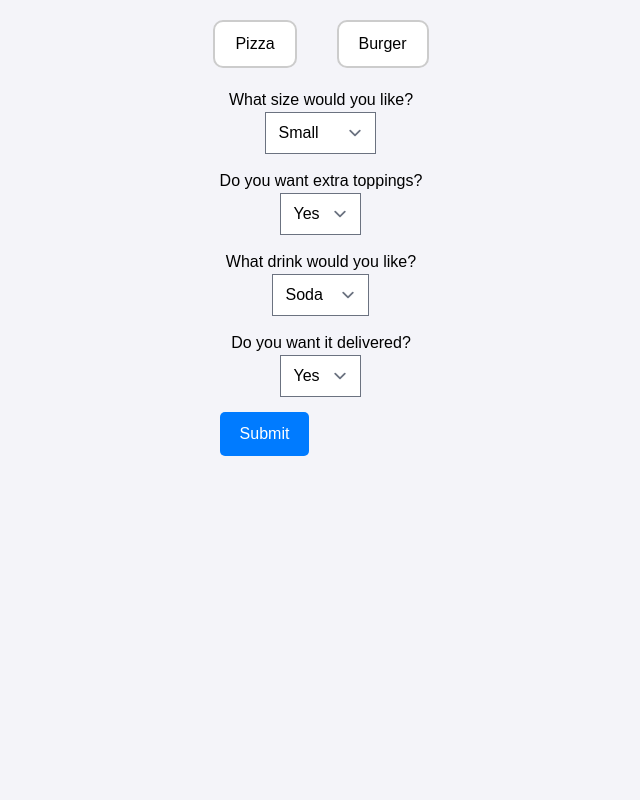
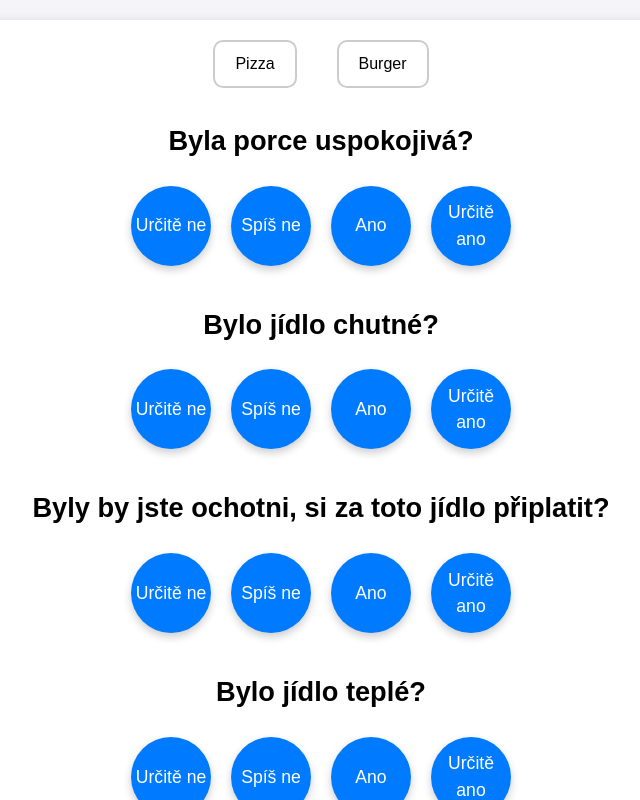
Before and after one commit to tomhula/jecarate, a Next.js app: page /food-rating in a window 1280 px wide. Both pictures are taken after a click on the element "Pizza". Shown: the top 800 px of the page, without its empty margins (319-959 px from the left). Built offline with nearby package versions, Linux system fonts and the light colour scheme.

Commit message:
Add template questions for form

```diff
--- a/app/ui/food-rating/food-selector.tsx
+++ b/app/ui/food-rating/food-selector.tsx
@@ -1,72 +1,95 @@
-'use client';
+'use client'
 
-import { useState } from 'react';
-import { FoodOption } from '@/app/ui/food-rating/food-option';
+import { useState } from 'react'
+import { FoodOption } from '@/app/ui/food-rating/food-option'
 import { FoodFormQuestion } from '@/app/ui/food-rating/food-question'
-import styles from '../food-rating.module.css'
+import { ClickableDiv } from "@/app/ui/util/clickable-div"
+import {FoodFormQuestionAnswerContainer} from "@/app/ui/food-rating/form-answer-container";
+import foodFormStyles from '../food-rating.module.css'
+
+const chosenAnswers: FormAnswer = {
+    ration: null,
+    taste: null,
+    price: null,
+    temperature: null,
+    looks: null
+}
 
 export default function FoodSelector()
 {
-    const [showForm, setShowForm] = useState(false);
+    const [showForm, setShowForm] = useState(false)
 
-    const handleFoodOptionClick = (food: string) => {
-        console.log(`You chose: ${food}`);
-        setShowForm(true);
-    };
+    const handleFoodOptionClick = () => { setShowForm(true) }
 
     return (
-        <>
-            <div className={styles.foodOptions}>
-                <FoodOption onClick={() => handleFoodOptionClick('Pizza')}>Pizza</FoodOption>
-                <FoodOption onClick={() => handleFoodOptionClick('Burger')}>Burger</FoodOption>
+        <div className={'page-container'}>
+            <div className={foodFormStyles.foodOptions}>
+                <FoodOption onClick={() => handleFoodOptionClick()}>Pizza</FoodOption>
+                <FoodOption onClick={() => handleFoodOptionClick()}>Burger</FoodOption>
             </div>
 
             { !showForm && (
-                    <div id="message" className={styles.message}>
+                    <div id="message" className={foodFormStyles.message}>
                         Choose a food
                     </div>
                 )
             }
 
             { showForm && (
-                <form id="food-form">
+                <form id="food-form" method={"post"}>
                     <FoodFormQuestion>
-                        <label htmlFor="q1">What size would you like?</label>
-                        <select id="q1" name="size">
-                            <option value="small">Small</option>
-                            <option value="medium">Medium</option>
-                            <option value="large">Large</option>
-                        </select>
+                        <label className={foodFormStyles.questionLabel}>Byla porce uspokojivá?</label>
+                        <FoodFormQuestionAnswerContainer>
+                            <ClickableDiv action={ () => chosenAnswers.ration = 1 }>Určitě ne</ClickableDiv>
+                            <ClickableDiv action={ () => chosenAnswers.ration = 2 }>Spíš ne</ClickableDiv>
+                            <ClickableDiv action={ () => chosenAnswers.ration = 3 }>Ano</ClickableDiv>
+                            <ClickableDiv action={ () => chosenAnswers.ration = 4 }>Určitě ano</ClickableDiv>
+                        </FoodFormQuestionAnswerContainer>
                     </FoodFormQuestion>
 
                     <FoodFormQuestion>
-                        <label htmlFor="q2">Do you want extra toppings?</label>
-                        <select id="q2" name="toppings">
-                            <option value="yes">Yes</option>
-                            <option value="no">No</option>
-                        </select>
+                        <label className={foodFormStyles.questionLabel}>Bylo jídlo chutné?</label>
+                        <FoodFormQuestionAnswerContainer>
+                            <ClickableDiv action={ () => chosenAnswers.taste = 1 }>Určitě ne</ClickableDiv>
+                            <ClickableDiv action={ () => chosenAnswers.taste = 2 }>Spíš ne</ClickableDiv>
+                            <ClickableDiv action={ () => chosenAnswers.taste = 3 }>Ano</ClickableDiv>
+                            <ClickableDiv action={ () => chosenAnswers.taste = 4 }>Určitě ano</ClickableDiv>
+                        </FoodFormQuestionAnswerContainer>
                     </FoodFormQuestion>
 
                     <FoodFormQuestion>
-                        <label htmlFor="q3">What drink would you like?</label>
-                        <select id="q3" name="drink">
-                            <option value="soda">Soda</option>
-                            <option value="water">Water</option>
-                            <option value="juice">Juice</option>
-                        </select>
+                        <label className={foodFormStyles.questionLabel}>Byly by jste ochotni, si za toto jídlo připlatit?</label>
+                        <FoodFormQuestionAnswerContainer>
+                            <ClickableDiv action={ () => chosenAnswers.price = 1 }>Určitě ne</ClickableDiv>
+                            <ClickableDiv action={ () => chosenAnswers.price = 2 }>Spíš ne</ClickableDiv>
+                            <ClickableDiv action={ () => chosenAnswers.price = 3 }>Ano</ClickableDiv>
+                            <ClickableDiv action={ () => chosenAnswers.price = 4 }>Určitě ano</ClickableDiv>
+                        </FoodFormQuestionAnswerContainer>
                     </FoodFormQuestion>
 
                     <FoodFormQuestion>
-                        <label htmlFor="q4">Do you want it delivered?</label>
-                        <select id="q4" name="delivery">
-                            <option value="yes">Yes</option>
-                            <option value="no">No</option>
-                        </select>
+                        <label className={foodFormStyles.questionLabel}>Bylo jídlo teplé?</label>
+                        <FoodFormQuestionAnswerContainer>
+                            <ClickableDiv action={ () => chosenAnswers.temperature = 1 }>Určitě ne</ClickableDiv>
+                            <ClickableDiv action={ () => chosenAnswers.temperature = 2 }>Spíš ne</ClickableDiv>
+                            <ClickableDiv action={ () => chosenAnswers.temperature = 3 }>Ano</ClickableDiv>
+                            <ClickableDiv action={ () => chosenAnswers.temperature = 4 }>Určitě ano</ClickableDiv>
+                        </FoodFormQuestionAnswerContainer>
+                    </FoodFormQuestion>
+
+                    <FoodFormQuestion>
+                        <label className={foodFormStyles.questionLabel}>Vypadala prezentace jídlo chutně ?</label>
+                        <FoodFormQuestionAnswerContainer>
+                            <ClickableDiv action={ () => chosenAnswers.looks = 1 }>Určitě ne</ClickableDiv>
+                            <ClickableDiv action={ () => chosenAnswers.looks = 2 }>Spíš ne</ClickableDiv>
+                            <ClickableDiv action={ () => chosenAnswers.looks = 3 }>Ano</ClickableDiv>
+                            <ClickableDiv action={ () => chosenAnswers.looks = 4 }>Určitě ano</ClickableDiv>
+                        </FoodFormQuestionAnswerContainer>
                     </FoodFormQuestion>
 
                     <button type="submit">Submit</button>
                 </form>
             )}
-        </>
+        </div>
     );
 }
```
